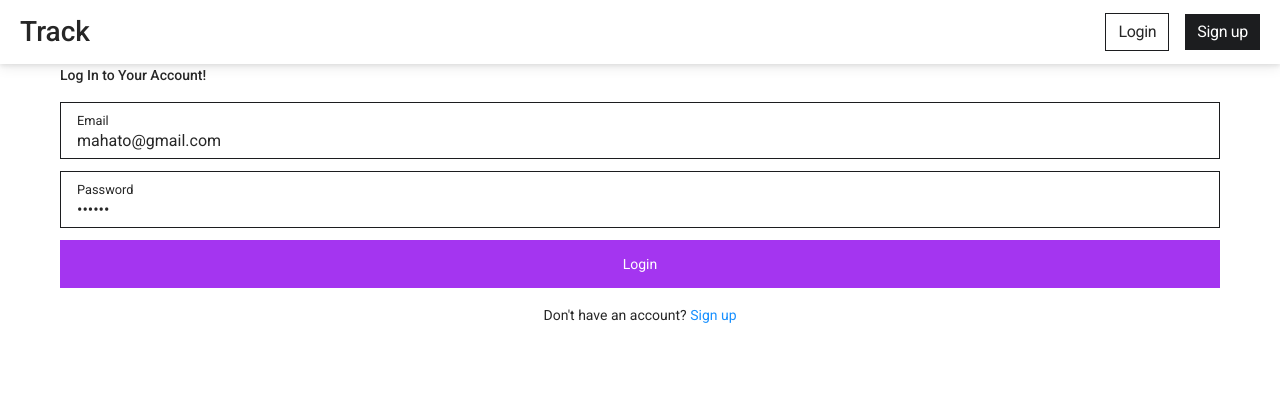
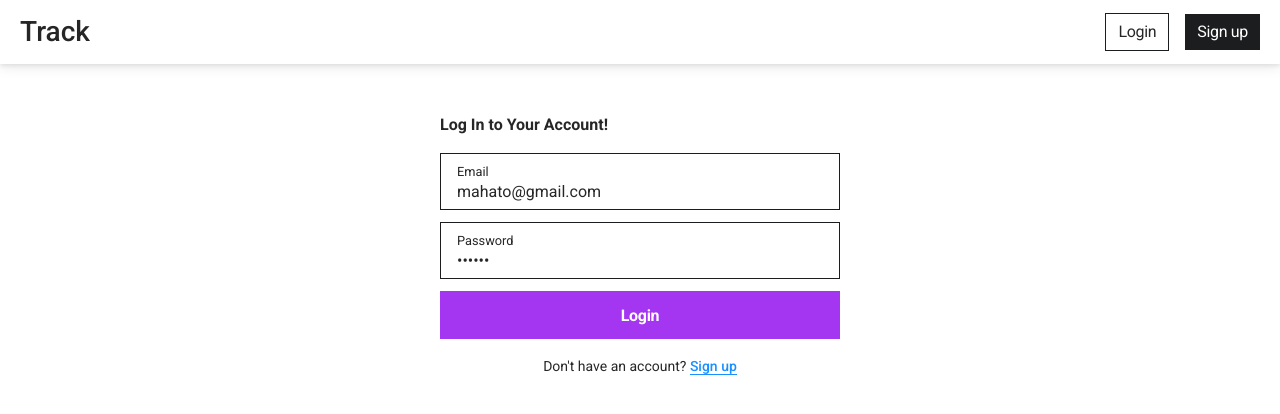
Before and after one commit to Ros-an/Track, a Next.js app in the folder client/: page /join/login in a window 1280 px wide. Shown: the top 414 px of the page. Built offline with nearby package versions, Linux system fonts and the light colour scheme.

Commit message:
style: whether login para

```diff
--- a/client/views/Join/styles.module.scss
+++ b/client/views/Join/styles.module.scss
@@ -5,17 +5,47 @@
     font-size: 1rem;
     font-weight: 600;
   }
-  .signupIp {
-    margin-bottom: 0.75rem;
-    &:active {
-      .signupIp__label {
-        top: 0;
-      }
-    }
-  }
+  // .signupIp {
+  //   margin-bottom: 0.75rem;
+  //   &:active {
+  //     .signupIp__label {
+  //       top: 0;
+  //     }
+  //   }
+  // }
   .signupbtn {
     font-size: 1rem;
     font-weight: 600;
     letter-spacing: -0.02rem;
   }
+  &__login {
+    border-bottom: 1px solid;
+    font-weight: 500;
+  }
 }
+// login style
+.login {
+  margin: 3rem auto;
+  width: 27.5rem;
+  .heading {
+    font-size: 1rem;
+    font-weight: 600;
+  }
+  // .loginIp {
+  //   margin-bottom: 0.75rem;
+  //   &:active {
+  //     .loginIp__label {
+  //       top: 0;
+  //     }
+  //   }
+  // }
+  .loginbtn {
+    font-size: 1rem;
+    font-weight: 600;
+    letter-spacing: -0.02rem;
+  }
+  &__signup {
+    border-bottom: 1px solid;
+    font-weight: 500;
+  }
+}
```
Also changed, not shown: client/views/Join/SignUp.tsx (+7 -0 lines).
